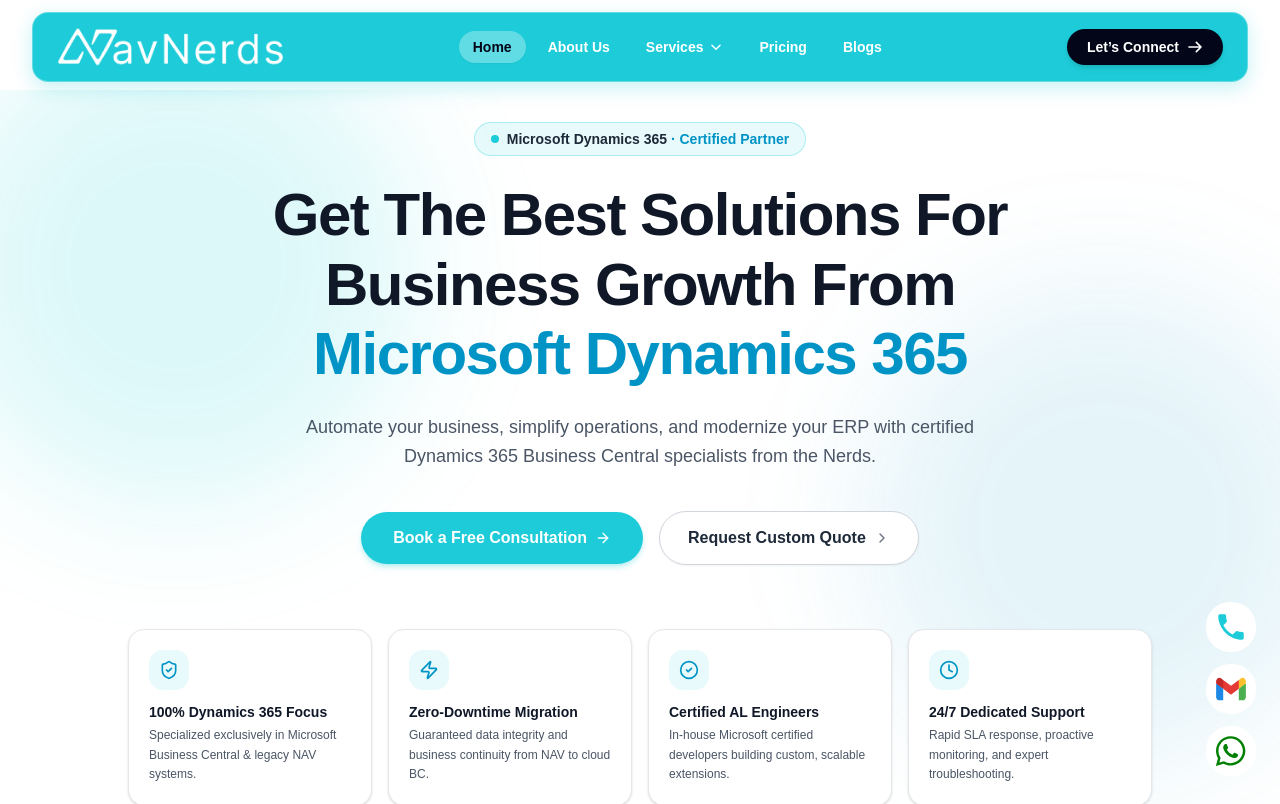
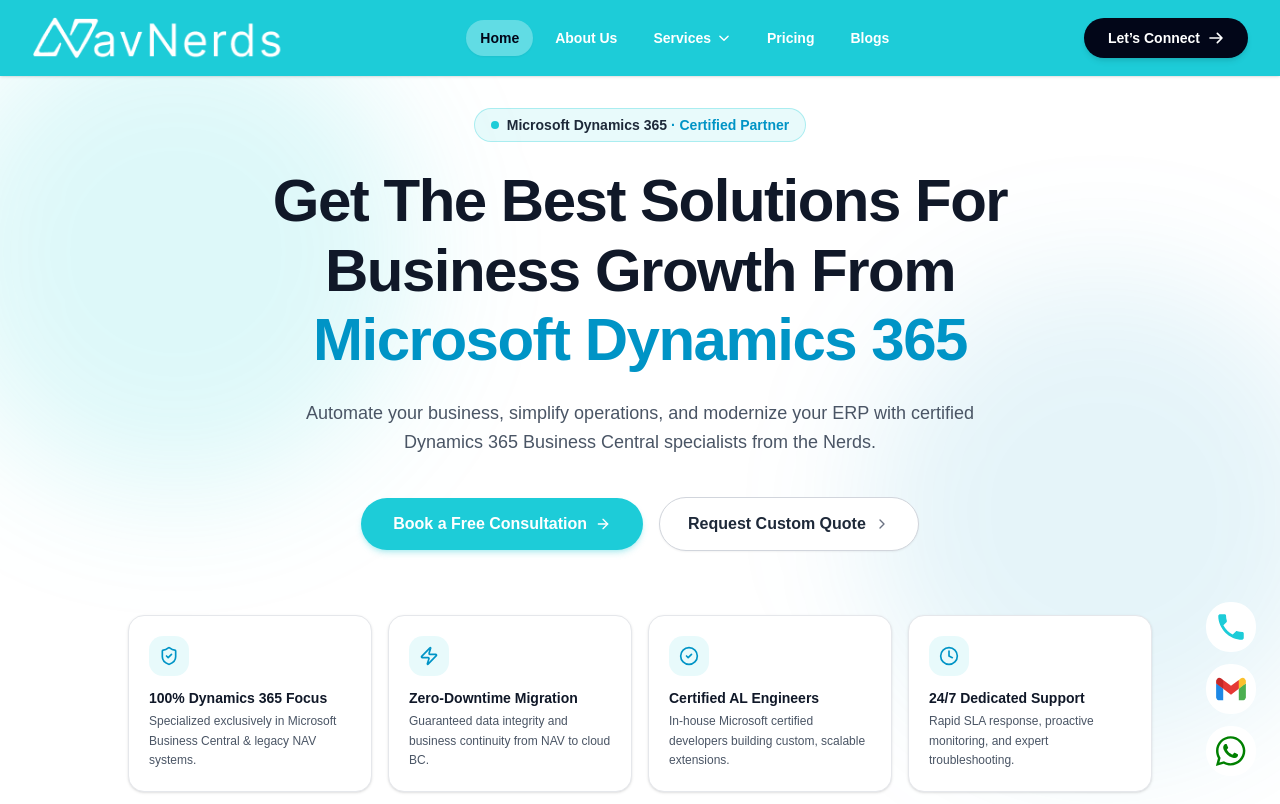
Before and after one commit to Siddhant206/nav-nerds-web-development, a Next.js app: page / in a window 1280 px wide. Shown: the top 804 px of the page. Built offline with nearby package versions, Linux system fonts and the light colour scheme.

Commit message:
feat: full-width edge-to-edge navbar with zero margins or gaps

```diff
--- a/src/component/Navbar/index.jsx
+++ b/src/component/Navbar/index.jsx
@@ -36,7 +36,7 @@
 
   useEffect(() => {
     const handleScroll = () => {
-      if (window.scrollY > 20) {
+      if (window.scrollY > 10) {
         setIsScrolled(true);
       } else {
         setIsScrolled(false);
@@ -65,23 +65,22 @@
   }, [pathname]);
 
   return (
-    <header className="sticky top-0 z-50 w-full px-3 sm:px-6 lg:px-8 pt-3 pb-2 transition-all duration-300">
-      <div
-        className={`max-w-7xl mx-auto rounded-2xl transition-all duration-300 px-4 sm:px-6 py-2.5 flex items-center justify-between ${
-          isScrolled
-            ? "bg-[#1DCCD8] shadow-[0_10px_25px_rgba(29,204,216,0.35)] border border-white/40"
-            : "bg-[#1DCCD8] shadow-[0_6px_20px_rgba(29,204,216,0.25)] border border-white/30"
-        }`}
-      >
+    <header
+      className={`sticky top-0 z-50 w-full bg-[#1DCCD8] transition-shadow duration-300 ${
+        isScrolled ? "shadow-md" : "shadow-sm"
+      }`}
+    >
+      {/* Full-width container with centered inner content (Zero outer gaps) */}
+      <div className="max-w-7xl mx-auto px-4 sm:px-6 lg:px-8 py-3 flex items-center justify-between">
         {/* Brand Logo */}
         <Link href="/" className="flex items-center gap-2 group">
           <div className="relative overflow-hidden py-1">
             <Image
               src="/logoWhite.webp"
               alt="NavNerds Logo"
-              width={150}
-              height={44}
-              className="object-contain h-10 w-auto transition-transform duration-300 group-hover:scale-105"
+              width={160}
+              height={46}
+              className="object-contain h-10 sm:h-11 w-auto transition-transform duration-300 group-hover:scale-105"
               priority
             />
           </div>
@@ -101,7 +100,7 @@
                 <button
                   type="button"
                   onClick={() => setIsServicesOpen(!isServicesOpen)}
-                  className={`flex items-center gap-1.5 px-3.5 py-1.5 rounded-full text-sm font-semibold transition-all duration-200 ${
+                  className={`flex items-center gap-1.5 px-3.5 py-2 rounded-full text-sm font-semibold transition-all duration-200 ${
                     pathname.startsWith("/services") || isServicesOpen
                       ? "text-slate-950 bg-white/30 shadow-xs"
                       : "text-white hover:text-slate-950 hover:bg-white/20"
@@ -125,7 +124,7 @@
                 {/* Services Dropdown Card */}
                 {isServicesOpen && (
                   <div className="absolute top-full left-0 pt-2 w-80 animate-in fade-in slide-in-from-top-2 duration-200">
-                    <div className="rounded-2xl bg-white border border-slate-200 shadow-[0_20px_50px_rgba(0,0,0,0.18)] p-2">
+                    <div className="rounded-2xl bg-white border border-slate-200 shadow-2xl p-2">
                       <div className="px-3 py-2 border-b border-slate-100 mb-1">
                         <p className="text-[11px] font-bold uppercase tracking-wider text-[#0094C6]">
                           Enterprise Solutions
@@ -163,7 +162,7 @@
               <Link
                 key={link.label}
                 href={link.href}
-                className={`px-3.5 py-1.5 rounded-full text-sm font-semibold transition-all duration-200 ${
+                className={`px-3.5 py-2 rounded-full text-sm font-semibold transition-all duration-200 ${
                   pathname === link.href
                     ? "text-slate-950 bg-white/30 font-bold shadow-xs"
                     : "text-white hover:text-slate-950 hover:bg-white/20"
@@ -175,11 +174,11 @@
           )}
         </nav>
 
-        {/* Right CTA Button (High-Contrast Slate/Black against #1DCCD8) */}
+        {/* Right CTA Button */}
         <div className="hidden md:flex items-center gap-3">
           <Link
             href="/contact-us"
-            className="group relative inline-flex items-center gap-2 px-5 py-2 rounded-full text-sm font-bold text-white bg-slate-950 hover:bg-black transition-all duration-300 shadow-md hover:scale-105 active:scale-95"
+            className="group relative inline-flex items-center gap-2 px-6 py-2.5 rounded-full text-sm font-bold text-white bg-slate-950 hover:bg-black transition-all duration-300 shadow-md hover:scale-105 active:scale-95"
           >
             <span>Let’s Connect</span>
             <svg
@@ -211,11 +210,11 @@
         </button>
       </div>
 
-      {/* Mobile Drawer Menu */}
+      {/* Mobile Drawer Menu (Edge-to-Edge Container) */}
       {isMobileMenuOpen && (
         <div
           ref={mobileRef}
-          className="md:hidden mt-2 rounded-2xl bg-[#1DCCD8] border border-white/40 shadow-2xl p-4 text-white animate-in fade-in slide-in-from-top-3 duration-200"
+          className="md:hidden w-full bg-[#1DCCD8] border-t border-white/20 shadow-2xl px-6 py-4 text-white animate-in fade-in slide-in-from-top-2 duration-200"
         >
           <div className="space-y-1">
             {navLinks.map((link) =>
```
